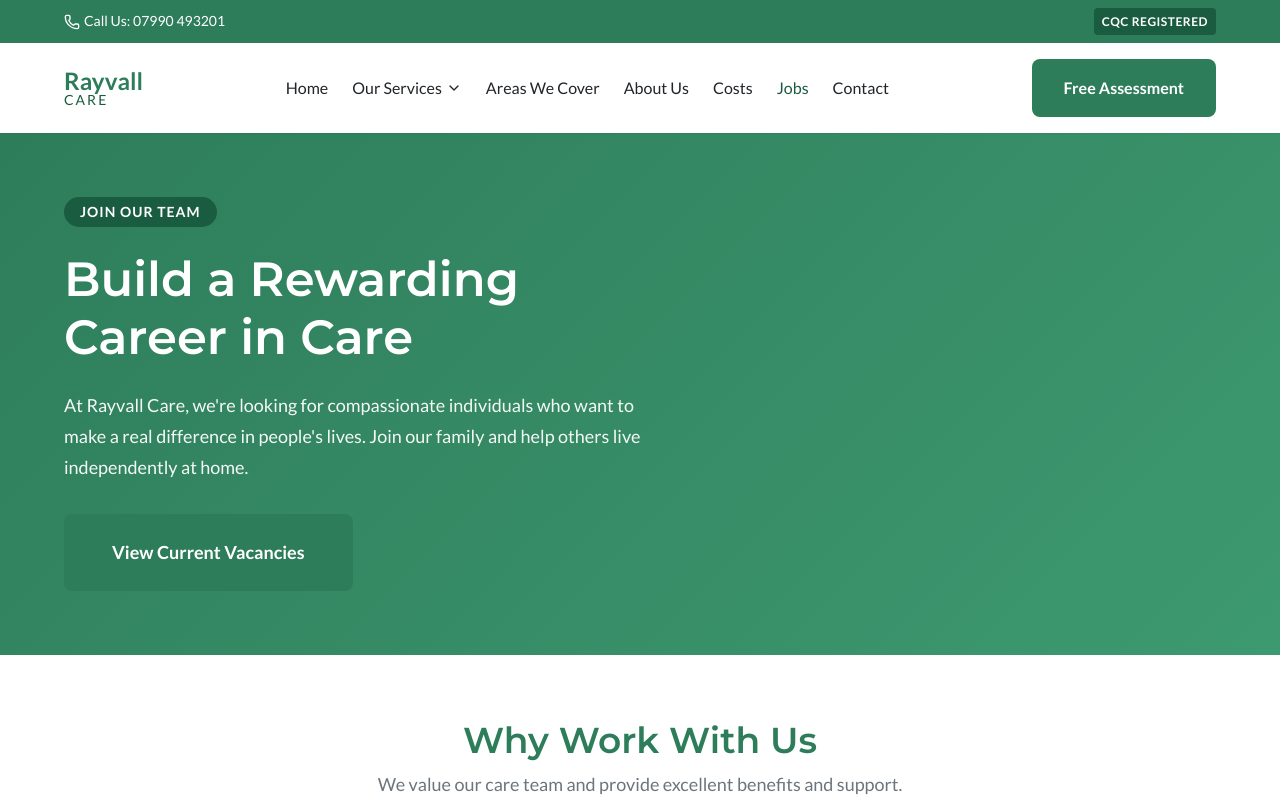
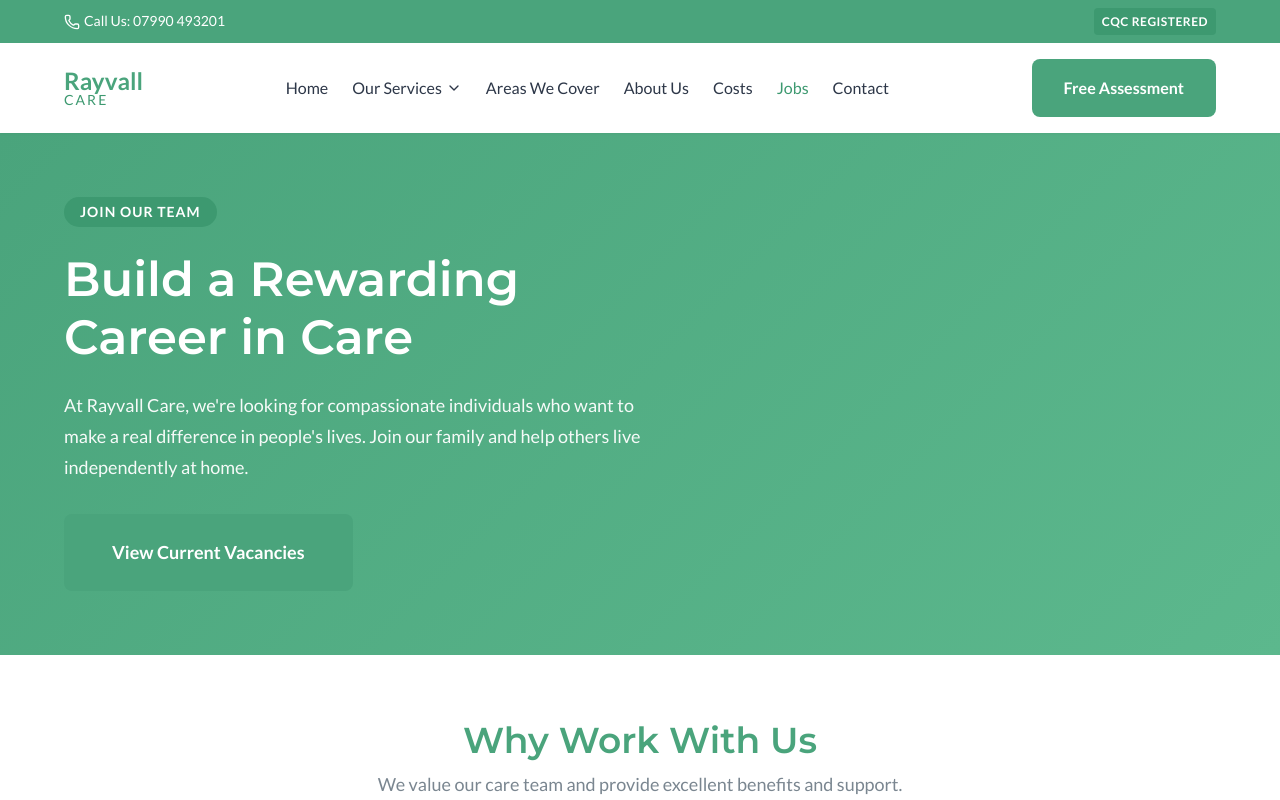
Before and after one commit to ruerue123/rayvall-care, a React (Vite) app: page /jobs in a window 1280 px wide. Shown: the top 800 px of the page. Built offline with nearby package versions, Linux system fonts and the light colour scheme.

Commit message:
changed fonts and color

```diff
--- a/src/components/Header.css
+++ b/src/components/Header.css
@@ -220,4 +220,35 @@
   .cqc-badge {
     display: none;
   }
+
+  .header-top {
+    padding: var(--spacing-xs) 0;
+  }
+
+  .phone-link {
+    font-size: var(--text-xs);
+  }
+
+  .header-main {
+    padding: var(--spacing-sm) 0;
+  }
+
+  .logo-text {
+    font-size: var(--text-xl);
+  }
+
+  .logo-subtext {
+    font-size: var(--text-xs);
+    letter-spacing: 1px;
+  }
+
+  .nav-links {
+    width: 85%;
+    max-width: 280px;
+    padding: var(--spacing-2xl) var(--spacing-lg);
+  }
+
+  .mobile-toggle {
+    padding: var(--spacing-xs);
+  }
 }
--- a/src/components/Hero.css
+++ b/src/components/Hero.css
@@ -1,12 +1,24 @@
 /* Hero Section Styles */
 .hero {
   position: relative;
-  min-height: 650px;
+  min-height: 600px;
   display: flex;
   align-items: center;
-  background: linear-gradient(135deg, var(--primary-blue) 0%, var(--primary-blue-light) 100%);
   color: var(--white);
   overflow: hidden;
+}
+
+.hero-bg {
+  position: absolute;
+  top: 0;
+  left: 0;
+  right: 0;
+  bottom: 0;
+  background-image: url('https://images.unsplash.com/photo-1576765608535-5f04d1e3f289?w=1920&q=80');
+  background-size: cover;
+  background-position: center;
+  filter: blur(3px);
+  transform: scale(1.1);
 }
 
 .hero-overlay {
@@ -15,7 +27,7 @@
   left: 0;
   right: 0;
   bottom: 0;
-  background: linear-gradient(135deg, rgba(46, 125, 90, 0.95) 0%, rgba(30, 92, 63, 0.9) 100%);
+  background: linear-gradient(135deg, rgba(74, 164, 124, 0.9) 0%, rgba(46, 125, 90, 0.85) 100%);
 }
 
 .hero .container {
@@ -23,14 +35,8 @@
   z-index: 1;
 }
 
-.hero-grid {
-  display: grid;
-  grid-template-columns: 1fr 1fr;
-  gap: var(--spacing-3xl);
-  align-items: center;
-}
-
 .hero-content {
+  max-width: 700px;
   padding: var(--spacing-3xl) 0;
 }
 
@@ -49,14 +55,15 @@
 
 .hero h1 {
   color: var(--white);
-  font-size: clamp(2.5rem, 5vw, 3.5rem);
+  font-size: clamp(2rem, 5vw, 3.5rem);
   margin-bottom: var(--spacing-lg);
   line-height: 1.1;
   font-weight: 700;
+  font-family: var(--font-heading);
 }
 
 .hero-subtitle {
-  font-size: var(--text-xl);
+  font-size: clamp(1rem, 2vw, 1.25rem);
   opacity: 0.95;
   margin-bottom: var(--spacing-2xl);
   line-height: 1.7;
@@ -78,6 +85,7 @@
 .hero .btn-primary:hover {
   background: var(--off-white);
   color: var(--primary-green-dark);
+  transform: translateY(-2px);
 }
 
 .hero .btn-outline {
@@ -93,9 +101,9 @@
 /* Trust Stats */
 .hero-trust {
   display: flex;
-  gap: var(--spacing-2xl);
+  gap: var(--spacing-xl);
   padding-top: var(--spacing-xl);
-  border-top: 1px solid rgba(255, 255, 255, 0.2);
+  border-top: 1px solid rgba(255, 255, 255, 0.3);
 }
 
 .trust-item {
@@ -104,73 +112,28 @@
 }
 
 .trust-number {
-  font-size: var(--text-3xl);
+  font-size: clamp(1.5rem, 3vw, 2rem);
   font-weight: 700;
   color: var(--white);
   font-family: var(--font-heading);
 }
 
 .trust-label {
-  font-size: var(--text-sm);
-  opacity: 0.85;
+  font-size: clamp(0.7rem, 1.5vw, 0.875rem);
+  opacity: 0.9;
   text-transform: uppercase;
   letter-spacing: 0.5px;
 }
 
-/* Hero Images */
-.hero-images {
-  position: relative;
-  display: flex;
-  justify-content: flex-end;
-  padding: var(--spacing-2xl) 0;
-}
-
-.hero-image-main {
-  position: relative;
-  z-index: 2;
-  border-radius: var(--radius-xl);
-  overflow: hidden;
-  box-shadow: var(--shadow-xl);
-  max-width: 400px;
-}
-
-.hero-image-main img {
-  width: 100%;
-  height: 450px;
-  object-fit: cover;
-}
-
-.hero-image-secondary {
-  position: absolute;
-  bottom: 0;
-  left: 0;
-  z-index: 1;
-  border-radius: var(--radius-lg);
-  overflow: hidden;
-  box-shadow: var(--shadow-lg);
-  border: 4px solid var(--white);
-  max-width: 200px;
-}
-
-.hero-image-secondary img {
-  width: 100%;
-  height: 200px;
-  object-fit: cover;
-}
-
 /* Responsive */
 @media (max-width: 992px) {
-  .hero-grid {
-    grid-template-columns: 1fr;
-    gap: var(--spacing-2xl);
-  }
-
-  .hero-images {
-    display: none;
+  .hero {
+    min-height: 550px;
   }
 
   .hero-content {
     text-align: center;
+    max-width: 100%;
   }
 
   .hero-ctas {
@@ -184,19 +147,16 @@
 
 @media (max-width: 768px) {
   .hero {
-    min-height: auto;
+    min-height: 500px;
   }
 
   .hero-content {
     padding: var(--spacing-2xl) 0;
   }
 
-  .hero-subtitle {
-    font-size: var(--text-lg);
-  }
-
   .hero-ctas {
     flex-direction: column;
+    align-items: stretch;
   }
 
   .hero-ctas .btn {
@@ -210,7 +170,28 @@
   }
 
   .trust-item {
-    flex: 1 1 auto;
-    min-width: 100px;
+    flex: 1 1 calc(33% - var(--spacing-lg));
+    min-width: 80px;
+    text-align: center;
   }
 }
+
+@media (max-width: 480px) {
+  .hero {
+    min-height: 450px;
+  }
+
+  .hero-badge {
+    font-size: var(--text-xs);
+    padding: var(--spacing-xs) var(--spacing-sm);
+  }
+
+  .trust-item {
+    flex: 1 1 100%;
+  }
+
+  .hero-trust {
+    flex-direction: row;
+    justify-content: space-between;
+  }
+}
--- a/src/components/Hero.jsx
+++ b/src/components/Hero.jsx
@@ -5,9 +5,9 @@ import './Hero.css';
 const Hero = () => {
   return (
     <section className="hero">
+      <div className="hero-bg"></div>
       <div className="hero-overlay"></div>
       <div className="container">
-        <div className="hero-grid">
         <div className="hero-content">
           <span className="hero-badge">CQC Registered Care Provider</span>
           <h1>Quality Homecare You Can Trust</h1>
@@ -41,21 +41,6 @@ const Hero = () => {
             </div>
           </div>
         </div>
-          <div className="hero-images">
-            <div className="hero-image-main">
-              <img
-                src="https://images.unsplash.com/photo-1576765608535-5f04d1e3f289?w=600&q=80"
-                alt="Caregiver helping elderly woman"
-              />
-            </div>
-            <div className="hero-image-secondary">
-              <img
-                src="https://images.unsplash.com/photo-1581579438747-1dc8d17bbce4?w=400&q=80"
-                alt="Happy senior couple at home"
-              />
-            </div>
-          </div>
-        </div>
       </div>
     </section>
   );
--- a/src/components/Services.css
+++ b/src/components/Services.css
@@ -5,7 +5,7 @@
 
 .services-grid {
   display: grid;
-  grid-template-columns: repeat(auto-fit, minmax(350px, 1fr));
+  grid-template-columns: repeat(auto-fit, minmax(280px, 1fr));
   gap: var(--spacing-xl);
   margin-bottom: var(--spacing-2xl);
 }
@@ -118,12 +118,57 @@
 }
 
 /* Responsive */
+@media (max-width: 992px) {
+  .services-grid {
+    grid-template-columns: repeat(2, 1fr);
+  }
+}
+
 @media (max-width: 768px) {
   .services-grid {
     grid-template-columns: 1fr;
+    gap: var(--spacing-lg);
   }
 
   .service-image {
     height: 180px;
   }
+
+  .service-content {
+    padding: var(--spacing-lg);
+  }
+
+  .services-cta {
+    padding: var(--spacing-xl);
+  }
 }
+
+@media (max-width: 480px) {
+  .services-grid {
+    gap: var(--spacing-md);
+  }
+
+  .service-image {
+    height: 160px;
+  }
+
+  .service-content {
+    padding: var(--spacing-md);
+  }
+
+  .service-content h3 {
+    font-size: var(--text-lg);
+  }
+
+  .service-content p {
+    font-size: var(--text-sm);
+  }
+
+  .services-cta {
+    padding: var(--spacing-lg);
+  }
+
+  .services-cta p {
+    font-size: var(--text-base);
+  }
+}
--- a/src/styles/variables.css
+++ b/src/styles/variables.css
@@ -1,35 +1,35 @@
 /* Rayvall Care - Color Scheme & Variables */
-/* Based on original Rayvall Healthcare Solutions branding */
+/* Based on original Rayvall Healthcare Solutions branding - Lighter variant */
 
 :root {
-  /* Primary Colors - Rayvall Brand Green */
-  --primary-green: #2e7d5a;
-  --primary-green-light: #3d9970;
-  --primary-green-dark: #1e5c3f;
+  /* Primary Colors - Rayvall Brand Green (Lighter) */
+  --primary-green: #4aa47c;
+  --primary-green-light: #5cb88d;
+  --primary-green-dark: #3d8a68;
 
-  /* Secondary/Accent - Darker Green for contrast */
-  --accent-green: #1a5c40;
-  --accent-green-light: #2e7d5a;
-  --accent-green-dark: #134430;
+  /* Secondary/Accent - Softer Green for contrast */
+  --accent-green: #3d9970;
+  --accent-green-light: #4aa47c;
+  --accent-green-dark: #2e7d5a;
 
   /* Neutral Colors */
   --white: #ffffff;
-  --off-white: #f7f7f7;
-  --light-gray: #e9ecef;
-  --medium-gray: #6c757d;
-  --dark-gray: #343a40;
-  --text-dark: #212529;
+  --off-white: #fafafa;
+  --light-gray: #f0f2f4;
+  --medium-gray: #7a8690;
+  --dark-gray: #4a5568;
+  --text-dark: #2d3748;
 
   /* Semantic Colors */
-  --success: #28a745;
-  --warning: #ffc107;
-  --error: #dc3545;
+  --success: #48bb78;
+  --warning: #ecc94b;
+  --error: #f56565;
 
   /* Typography - Montserrat for headings, Lato for body */
   --font-primary: 'Lato', -apple-system, BlinkMacSystemFont, 'Segoe UI', sans-serif;
   --font-heading: 'Montserrat', -apple-system, BlinkMacSystemFont, 'Segoe UI', sans-serif;
 
-  /* Font Sizes */
+  /* Font Sizes - Responsive */
   --text-xs: 0.75rem;
   --text-sm: 0.875rem;
   --text-base: 1rem;
@@ -56,11 +56,11 @@
   --radius-xl: 20px;
   --radius-full: 9999px;
 
-  /* Shadows */
-  --shadow-sm: 0 1px 2px rgba(0, 0, 0, 0.05);
-  --shadow-md: 0 4px 6px rgba(0, 0, 0, 0.1);
-  --shadow-lg: 0 10px 15px rgba(0, 0, 0, 0.1);
-  --shadow-xl: 0 20px 25px rgba(0, 0, 0, 0.15);
+  /* Shadows - Softer */
+  --shadow-sm: 0 1px 3px rgba(0, 0, 0, 0.04);
+  --shadow-md: 0 4px 6px rgba(0, 0, 0, 0.07);
+  --shadow-lg: 0 10px 15px rgba(0, 0, 0, 0.08);
+  --shadow-xl: 0 20px 25px rgba(0, 0, 0, 0.1);
 
   /* Transitions */
   --transition-fast: 150ms ease;
@@ -79,3 +79,24 @@
   --accent-teal-light: var(--accent-green-light);
   --accent-teal-dark: var(--accent-green-dark);
 }
+
+/* Responsive font sizes */
+@media (max-width: 768px) {
+  :root {
+    --text-3xl: 1.5rem;
+    --text-4xl: 1.875rem;
+    --text-5xl: 2.25rem;
+    --spacing-2xl: 2rem;
+    --spacing-3xl: 3rem;
+  }
+}
+
+@media (max-width: 480px) {
+  :root {
+    --text-2xl: 1.25rem;
+    --text-3xl: 1.375rem;
+    --text-4xl: 1.5rem;
+    --text-5xl: 1.875rem;
+    --container-padding: 1rem;
+  }
+}
```
Lines whose indentation alone changed are shown as unchanged.
